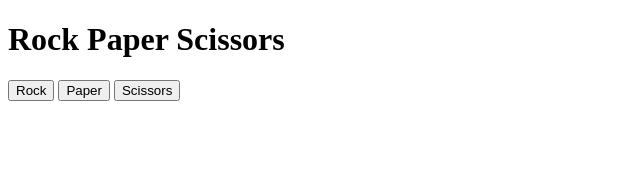
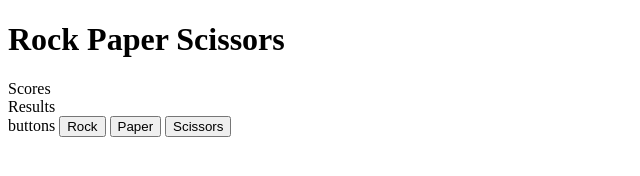
Before and after one commit to Foozer/Rock-Paper-Scissors, a plain HTML site: page index.html in a window 1280 px wide. Shown: the whole page, without its empty margins (0-640 px from the left). Drawn offline with Linux system fonts and the light colour scheme.

Commit message:
Added some divs for displaying scores, results and added div to hold buttons

```diff
--- a/index.html
+++ b/index.html
@@ -6,9 +6,14 @@
 </head>
 <body>
     <h1>Rock Paper Scissors</h1>
-    <button id="rock">Rock</button>
-    <button id="paper">Paper</button>
-    <button id="scissors">Scissors</button>
-    <script src="scripts/main.js"></script>
+    <div id="scores">Scores</div>
+    <div id="results">Results</div>
+    <div id="button-div" class="buttons">
+      buttons
+      <button id="rock">Rock</button>
+      <button id="paper">Paper</button>
+      <button id="scissors">Scissors</button>
+      <script src="scripts/main.js"></script>
+    </div>
 </body>
 </html>
```
